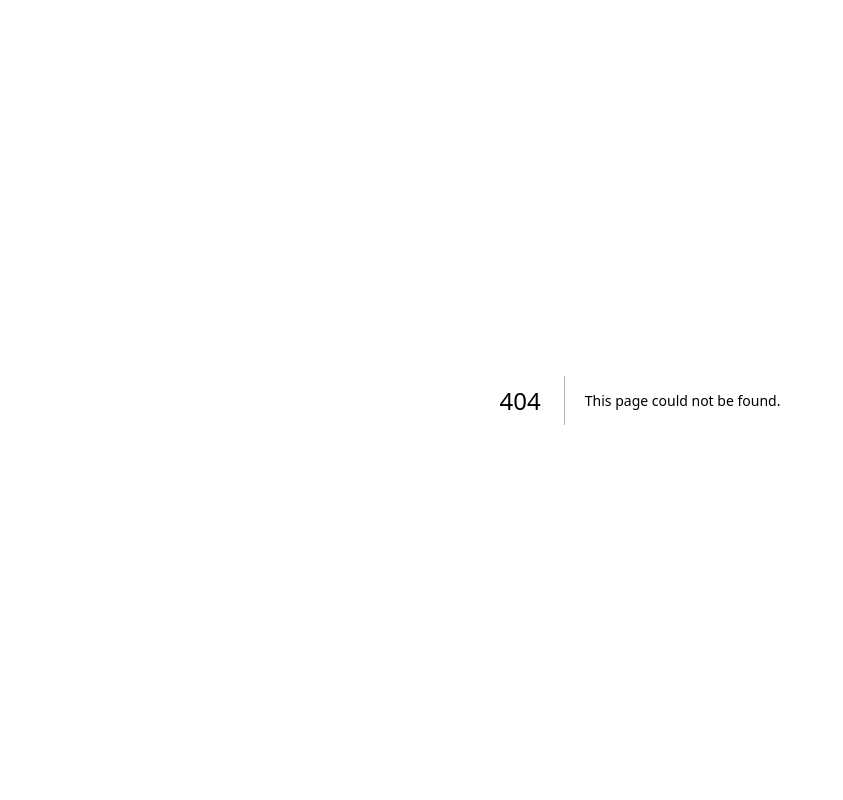
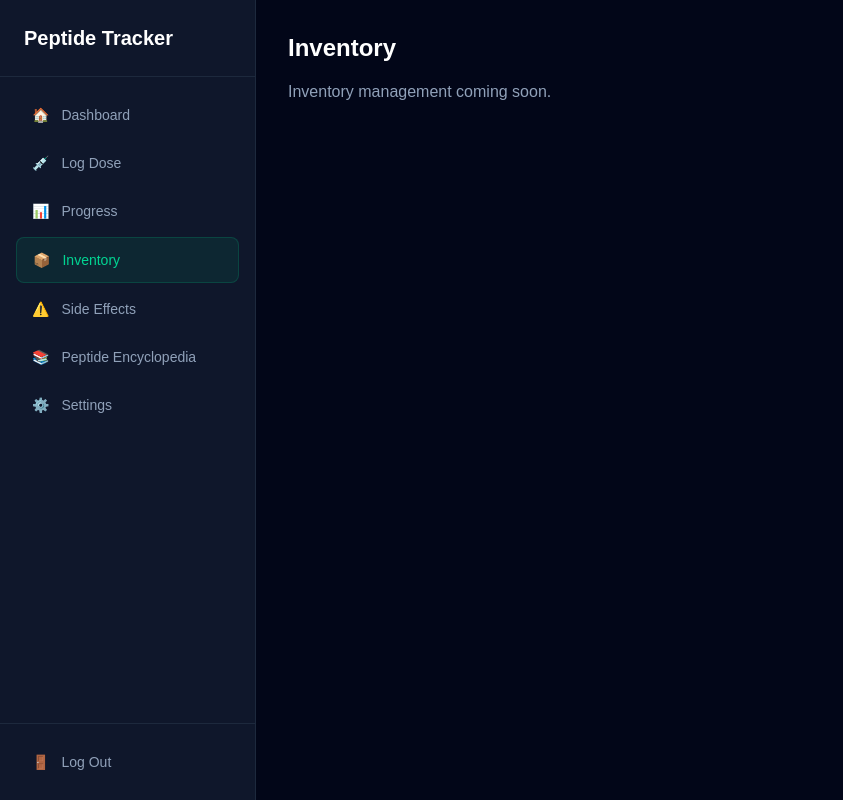
Before and after one commit to Dweik05/peptide-tracker, a Next.js app: page /inventory in a window 1280 px wide. Before the commit this address had no page. Shown: the whole page, without its empty margins (0-843 px from the left). Built offline with nearby package versions, Linux system fonts and the light colour scheme.

Commit message:
Day 3 - added sidebar navigation and app layout

```diff
--- a/app/dashboard/page.js
+++ b/app/(app)/dashboard/page.js
@@ -1,7 +1,7 @@
 "use client";
 
 import { useState, useEffect } from "react";
-import Card from "../components/Card";
+import Card from "../../components/Card";
 
 export default function Dashboard() {
   const [greeting, setGreeting] = useState("");
--- /dev/null
+++ b/app/(app)/inventory/page.js
@@ -0,0 +1,8 @@
+export default function Inventory() {
+  return (
+    <main className="p-8">
+      <h1 className="text-2xl font-bold text-white mb-4">Inventory</h1>
+      <p className="text-slate-400">Inventory management coming soon.</p>
+    </main>
+  )
+}
--- /dev/null
+++ b/app/(app)/layout.js
@@ -0,0 +1,12 @@
+import Sidebar from "../components/Sidebar";
+
+export default function AppLayout({ children }) {
+  return (
+    <div className="flex min-h-screen bg-slate-950">
+      <Sidebar />
+      <div className="flex-1 overflow-auto">
+        {children}
+      </div>
+    </div>
+  );
+}
--- /dev/null
+++ b/app/(app)/log/page.js
@@ -0,0 +1,8 @@
+export default function Log() {
+  return (
+    <main className="p-8">
+      <h1 className="text-2xl font-bold text-white mb-4">Log a Dose</h1>
+      <p className="text-slate-400">Dose logging form coming soon.</p>
+    </main>
+  )
+}
--- /dev/null
+++ b/app/(app)/peptides/page.js
@@ -0,0 +1,8 @@
+export default function Peptides() {
+  return (
+    <main className="p-8">
+      <h1 className="text-2xl font-bold text-white mb-4">Peptide Encyclopedia</h1>
+      <p className="text-slate-400">Peptide database coming soon.</p>
+    </main>
+  )
+}
--- /dev/null
+++ b/app/(app)/progress/page.js
@@ -0,0 +1,8 @@
+export default function Progress() {
+  return (
+    <main className="p-8">
+      <h1 className="text-2xl font-bold text-white mb-4">Progress</h1>
+      <p className="text-slate-400">Progress charts coming soon.</p>
+    </main>
+  )
+}
--- /dev/null
+++ b/app/(app)/settings/page.js
@@ -0,0 +1,8 @@
+export default function Settings() {
+  return (
+    <main className="p-8">
+      <h1 className="text-2xl font-bold text-white mb-4">Settings</h1>
+      <p className="text-slate-400">Settings coming soon.</p>
+    </main>
+  )
+}
--- /dev/null
+++ b/app/(app)/side-effects/page.js
@@ -0,0 +1,8 @@
+export default function SideEffects() {
+  return (
+    <main className="p-8">
+      <h1 className="text-2xl font-bold text-white mb-4">Side Effects</h1>
+      <p className="text-slate-400">Side effect tracking coming soon.</p>
+    </main>
+  )
+}
--- /dev/null
+++ b/app/components/Sidebar.js
@@ -0,0 +1,54 @@
+"use client";
+
+import { useState } from "react";
+import Link from "next/link";
+import { usePathname } from "next/navigation";
+
+const links = [
+  { href: "/dashboard", label: "Dashboard", icon: "🏠" },
+  { href: "/log", label: "Log Dose", icon: "💉" },
+  { href: "/progress", label: "Progress", icon: "📊" },
+  { href: "/inventory", label: "Inventory", icon: "📦" },
+  { href: "/side-effects", label: "Side Effects", icon: "⚠️" },
+  { href: "/peptides", label: "Peptide Encyclopedia", icon: "📚" },
+  { href: "/settings", label: "Settings", icon: "⚙️" },
+];
+
+export default function Sidebar() {
+  const pathname = usePathname();
+
+  return (
+    <aside className="w-64 min-h-screen bg-slate-900 border-r border-slate-800 flex flex-col">
+      <div className="p-6 border-b border-slate-800">
+        <span className="text-white font-bold text-xl">Peptide Tracker</span>
+      </div>
+
+      <nav className="flex-1 p-4">
+        <ul className="space-y-1">
+          {links.map((link) => (
+            <li key={link.href}>
+              <Link
+                href={link.href}
+                className={`flex items-center gap-3 px-4 py-3 rounded-lg text-sm transition-colors ${
+                  pathname === link.href
+                    ? "bg-emerald-500/10 text-emerald-400 border border-emerald-500/20"
+                    : "text-slate-400 hover:text-white hover:bg-slate-800"
+                }`}
+              >
+                <span>{link.icon}</span>
+                <span>{link.label}</span>
+              </Link>
+            </li>
+          ))}
+        </ul>
+      </nav>
+
+      <div className="p-4 border-t border-slate-800">
+        <button className="flex items-center gap-3 px-4 py-3 rounded-lg text-sm text-slate-400 hover:text-white hover:bg-slate-800 w-full">
+          <span>🚪</span>
+          <span>Log Out</span>
+        </button>
+      </div>
+    </aside>
+  );
+}
```
